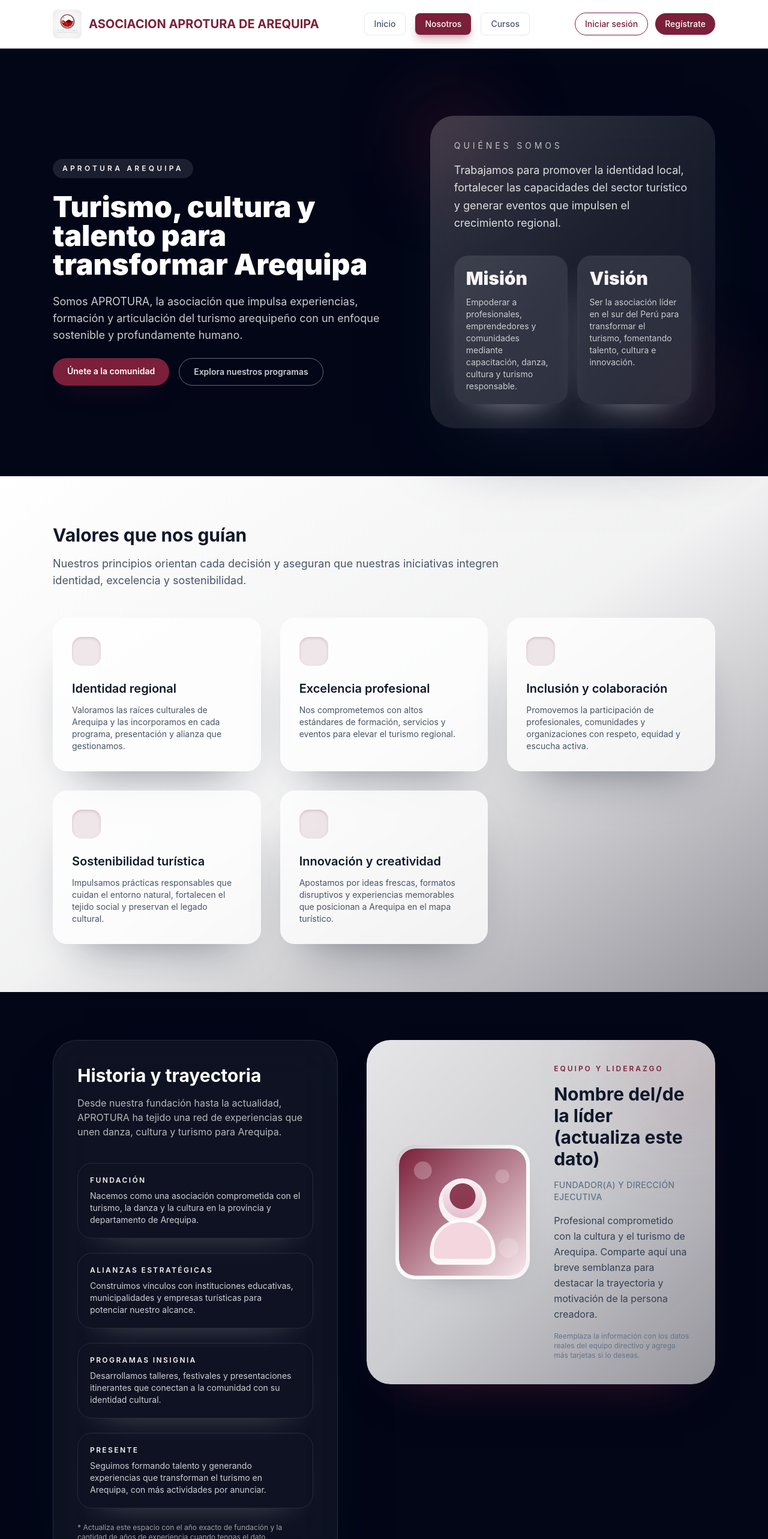
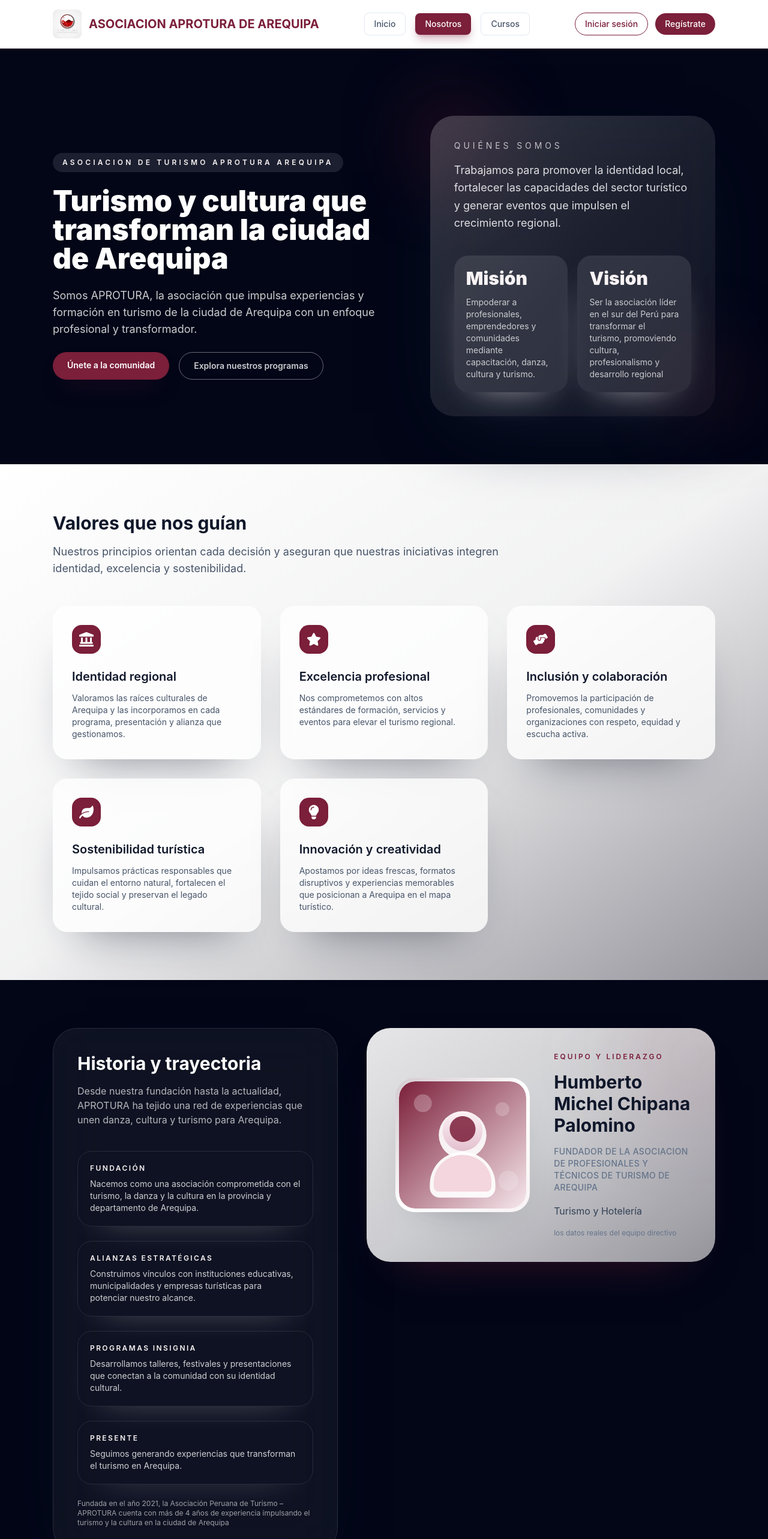
Before and after one commit to renzochipanapalomino/aportura-backend, a React (Vite) app in the folder frontend/: page /sobre-nosotros in a window 1280 px wide. Shown: the top 2566 px of the page at 60% size. Built offline with nearby package versions, Linux system fonts and the light colour scheme; no server answers.

Commit message:
Agregado enlace funcional a Nosotros en el footer y actualizada la sección About

```diff
--- a/frontend/src/pages/About.jsx
+++ b/frontend/src/pages/About.jsx
@@ -1,5 +1,6 @@
 import { Link } from 'react-router-dom';
-import { FaFacebook, FaWhatsapp, FaEnvelope, FaMapMarkerAlt } from 'react-icons/fa';
+import { FaFacebook, FaWhatsapp, FaEnvelope, FaMapMarkerAlt, FaTiktok } from 'react-icons/fa';
+import { FaLandmark, FaStar, FaHandsHelping, FaLeaf, FaLightbulb, FaGraduationCap, FaMusic, FaCalendarAlt, FaNetworkWired } from 'react-icons/fa';
 
 const values = [
   {
@@ -43,20 +44,20 @@ const historyMilestones = [
   {
     year: 'Programas insignia',
     detail:
-      'Desarrollamos talleres, festivales y presentaciones itinerantes que conectan a la comunidad con su identidad cultural.'
+      'Desarrollamos talleres, festivales y presentaciones que conectan a la comunidad con su identidad cultural.'
   },
   {
     year: 'Presente',
     detail:
-      'Seguimos formando talento y generando experiencias que transforman el turismo en Arequipa, con más actividades por anunciar.'
+      'Seguimos generando experiencias que transforman el turismo en Arequipa.'
   }
 ];
 
 const leadership = [
   {
-    name: 'Nombre del/de la líder (actualiza este dato)',
-    role: 'Fundador(a) y dirección ejecutiva',
-    bio: 'Profesional comprometido con la cultura y el turismo de Arequipa. Comparte aquí una breve semblanza para destacar la trayectoria y motivación de la persona creadora.',
+    name: 'Humberto Michel Chipana Palomino',
+    role: 'Fundador de la asociacion de Profesionales y Técnicos de Turismo de Arequipa',
+    bio: 'Turismo y Hotelería',
     photo: '/images/aprotura-director.svg'
   }
 ];
@@ -114,13 +115,13 @@ const About = () => {
         <div className="grid items-center gap-12 lg:grid-cols-[1.1fr_0.9fr]">
           <div className="space-y-6">
             <span className="inline-flex items-center rounded-full bg-white/10 px-4 py-2 text-xs font-semibold uppercase tracking-[0.35em] text-primary-light">
-              Aprotura Arequipa
+              Asociacion de turismo Aprotura Arequipa
             </span>
             <h1 className="text-4xl font-black leading-tight text-white sm:text-5xl">
-              Turismo, cultura y talento para transformar Arequipa
+              Turismo y cultura que transforman la ciudad de Arequipa
             </h1>
             <p className="text-lg text-white/80">
-              Somos APROTURA, la asociación que impulsa experiencias, formación y articulación del turismo arequipeño con un enfoque sostenible y profundamente humano.
+              Somos APROTURA, la asociación que impulsa experiencias y formación en turismo de la ciudad de Arequipa con un enfoque profesional y transformador.
             </p>
             <div className="flex flex-wrap gap-4">
               <Link
@@ -149,13 +150,13 @@ const About = () => {
                 <div className="rounded-3xl bg-white/10 p-5 shadow-[0_25px_60px_-35px_rgba(255,255,255,0.7)]">
                   <h3 className="text-3xl font-black text-primary-light">Misión</h3>
                   <p className="mt-3 text-sm text-white/75">
-                    Empoderar a profesionales, emprendedores y comunidades mediante capacitación, danza, cultura y turismo responsable.
+                    Empoderar a profesionales, emprendedores y comunidades mediante capacitación, danza, cultura y turismo.
                   </p>
                 </div>
                 <div className="rounded-3xl bg-white/10 p-5 shadow-[0_25px_60px_-35px_rgba(255,255,255,0.7)]">
                   <h3 className="text-3xl font-black text-primary-light">Visión</h3>
                   <p className="mt-3 text-sm text-white/75">
-                    Ser la asociación líder en el sur del Perú para transformar el turismo, fomentando talento, cultura e innovación.
+                    Ser la asociación líder en el sur del Perú para transformar el turismo, promoviendo cultura, profesionalismo y desarrollo regional
                   </p>
                 </div>
               </div>
@@ -171,16 +172,24 @@ const About = () => {
             Nuestros principios orientan cada decisión y aseguran que nuestras iniciativas integren identidad, excelencia y sostenibilidad.
           </p>
           <div className="mt-12 grid gap-8 md:grid-cols-2 xl:grid-cols-3">
-            {values.map((value) => (
-              <article
-                key={value.title}
-                className="group h-full transform rounded-3xl bg-white/80 p-8 shadow-[0_40px_80px_-45px_rgba(15,23,42,0.55)] transition-all duration-300 hover:-translate-y-3 hover:shadow-[0_50px_110px_-45px_rgba(123,31,58,0.55)]"
-              >
-                <div className="h-12 w-12 rounded-2xl bg-primary/10 shadow-inner shadow-primary/20 transition group-hover:bg-primary/20" />
-                <h3 className="mt-6 text-xl font-semibold text-slate-900">{value.title}</h3>
-                <p className="mt-3 text-sm text-slate-600">{value.description}</p>
-              </article>
-            ))}
+            {[
+                { icon: FaLandmark, title: values[0].title, description: values[0].description },
+                { icon: FaStar, title: values[1].title, description: values[1].description },
+                { icon: FaHandsHelping, title: values[2].title, description: values[2].description },
+                { icon: FaLeaf, title: values[3].title, description: values[3].description },
+                { icon: FaLightbulb, title: values[4].title, description: values[4].description }
+              ].map(({ icon: Icon, title, description }) => (
+                <article
+                  key={title}
+                  className="group h-full transform rounded-3xl bg-white/80 p-8 shadow-[0_40px_80px_-45px_rgba(15,23,42,0.55)] transition-all duration-300 hover:-translate-y-3 hover:shadow-[0_50px_110px_-45px_rgba(123,31,58,0.55)]"
+                >
+                  <div className="flex h-12 w-12 items-center justify-center rounded-2xl bg-primary text-white shadow-inner shadow-primary/20 transition">
+                    <Icon className="text-2xl" />
+                  </div>
+                  <h3 className="mt-6 text-xl font-semibold text-slate-900">{title}</h3>
+                  <p className="mt-3 text-sm text-slate-600">{description}</p>
+                </article>
+              ))}
           </div>
         </div>
       </section>
@@ -206,7 +215,7 @@ const About = () => {
                 ))}
               </div>
               <p className="mt-6 text-xs text-white/60">
-                * Actualiza este espacio con el año exacto de fundación y la cantidad de años de experiencia cuando tengas el dato.
+                Fundada en el año 2021, la Asociación Peruana de Turismo – APROTURA cuenta con más de 4 años de experiencia impulsando el turismo y la cultura en la ciudad de Arequipa
               </p>
             </div>
             <div className="space-y-8">
@@ -234,7 +243,7 @@ const About = () => {
                       <p className="text-sm font-medium uppercase tracking-wide text-slate-500">{leader.role}</p>
                       <p className="text-base leading-relaxed text-slate-700">{leader.bio}</p>
                       <p className="text-xs text-slate-500">
-                        Reemplaza la información con los datos reales del equipo directivo y agrega más tarjetas si lo deseas.
+                         los datos reales del equipo directivo
                       </p>
                     </div>
                   </div>
@@ -254,14 +263,21 @@ const About = () => {
                 Diseñamos experiencias de aprendizaje y difusión cultural que elevan la competitividad del turismo en Arequipa.
               </p>
               <div className="mt-10 grid gap-6 sm:grid-cols-2">
-                {programs.map((program) => (
+                {[
+                  { icon: FaGraduationCap, title: programs[0].title, description: programs[0].description },
+                  { icon: FaMusic, title: programs[1].title, description: programs[1].description },
+                  { icon: FaCalendarAlt, title: programs[2].title, description: programs[2].description },
+                  { icon: FaNetworkWired, title: programs[3].title, description: programs[3].description }
+                ].map(({ icon: Icon, title, description }) => (
                   <div
-                    key={program.title}
+                    key={title}
                     className="group rounded-3xl border border-white/10 bg-white/5 p-6 shadow-[0_25px_60px_-40px_rgba(0,0,0,0.6)] transition duration-300 hover:-translate-y-2 hover:border-primary-light/60"
                   >
-                    <div className="h-11 w-11 rounded-2xl bg-primary/30 shadow-inner shadow-primary/40 transition group-hover:bg-primary/50" />
-                    <h3 className="mt-5 text-xl font-semibold text-white">{program.title}</h3>
-                    <p className="mt-3 text-sm text-white/75">{program.description}</p>
+                    <div className="flex h-11 w-11 items-center justify-center rounded-2xl bg-primary text-white shadow-inner shadow-primary/40 transition group-hover:bg-primary-light">
+                      <Icon className="text-xl" />
+                    </div>
+                    <h3 className="mt-5 text-xl font-semibold text-white">{title}</h3>
+                    <p className="mt-3 text-sm text-white/75">{description}</p>
                   </div>
                 ))}
               </div>
@@ -280,7 +296,7 @@ const About = () => {
                 ))}
               </div>
               <p className="mt-6 text-xs text-white/60">
-                Añade testimonios, estadísticas precisas o reconocimientos cuando estén disponibles.
+                Asociacion de Profesionales y Técnicos de Turismo de Arequipa.
               </p>
             </div>
           </div>
@@ -291,7 +307,7 @@ const About = () => {
         <div className="mx-auto max-w-6xl px-6">
           <div className="grid gap-12 lg:grid-cols-2 lg:items-center">
             <div>
-              <h2 className="text-3xl font-bold text-slate-900">Cómo involucrarte</h2>
+              <h2 className="text-3xl font-bold text-slate-900">Cómo pertenecer a la Asociacion de turismo Aprotura</h2>
               <p className="mt-4 text-base text-slate-600">
                 Sé parte del turismo que transforma Arequipa siguiendo cualquiera de estas acciones.
               </p>
@@ -323,15 +339,15 @@ const About = () => {
               <div className="mt-8 space-y-6 text-sm text-slate-600">
                 <div className="flex items-center gap-4">
                   <FaMapMarkerAlt className="text-primary" />
-                  <span>Dirección: Actualiza aquí la ubicación de APROTURA.</span>
+                  <span>Dirección: Arequipa, Mariano Melgar - Peru</span>
                 </div>
                 <div className="flex items-center gap-4">
                   <FaWhatsapp className="text-primary" />
-                  <span>Teléfono / WhatsApp: (+51) 000 000 000 (sustituye por tu número).</span>
+                  <span>Teléfono / WhatsApp: (+51) 951 936 792</span>
                 </div>
                 <div className="flex items-center gap-4">
                   <FaEnvelope className="text-primary" />
-                  <span>Correo electrónico: contacto@aprotura.pe (cámbialo por tu correo oficial).</span>
+                  <span>Correo electrónico: aproturaaqp.peru@gmail.com</span>
                 </div>
                 <div className="flex items-center gap-4">
                   <FaFacebook className="text-primary" />
@@ -344,9 +360,20 @@ const About = () => {
                     facebook.com/aproturaqp
                   </a>
                 </div>
+                <div className="flex items-center gap-4">
+                  <FaTiktok className="text-primary" />
+                  <a
+                    href="https://www.tiktok.com/@aproturaoficial"
+                    target="_blank"
+                    rel="noreferrer"
+                    className="font-medium text-primary hover:underline"
+                  >
+                    @aproturaoficial
+                  </a>
+                </div>
               </div>
               <p className="mt-6 text-xs text-slate-500">
-                Añade más redes sociales como Instagram o TikTok en esta sección cuando tengas los enlaces confirmados.
+                Síguenos en nuestras redes sociales para estar al tanto de nuestros eventos y actividades.
               </p>
             </div>
           </div>
```
Also changed, not shown: frontend/src/components/Footer.jsx (+9 -3 lines).
